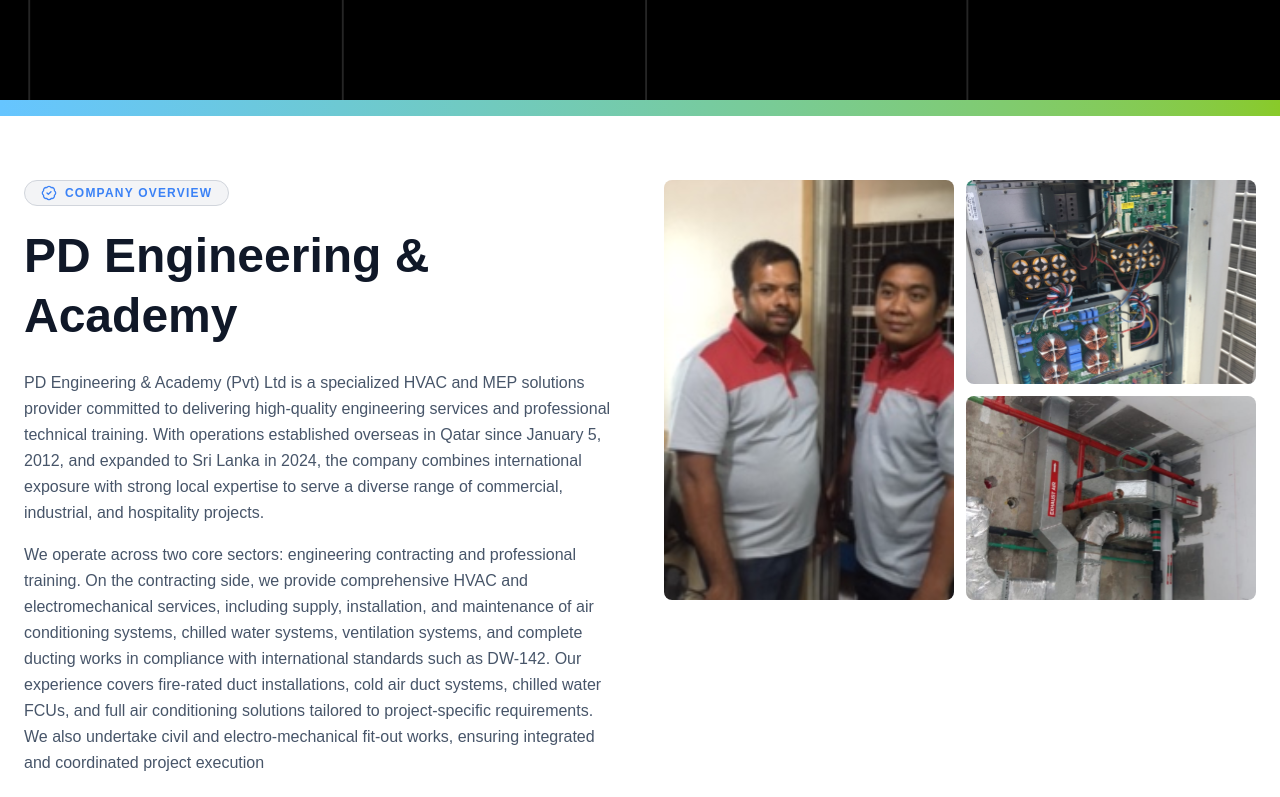
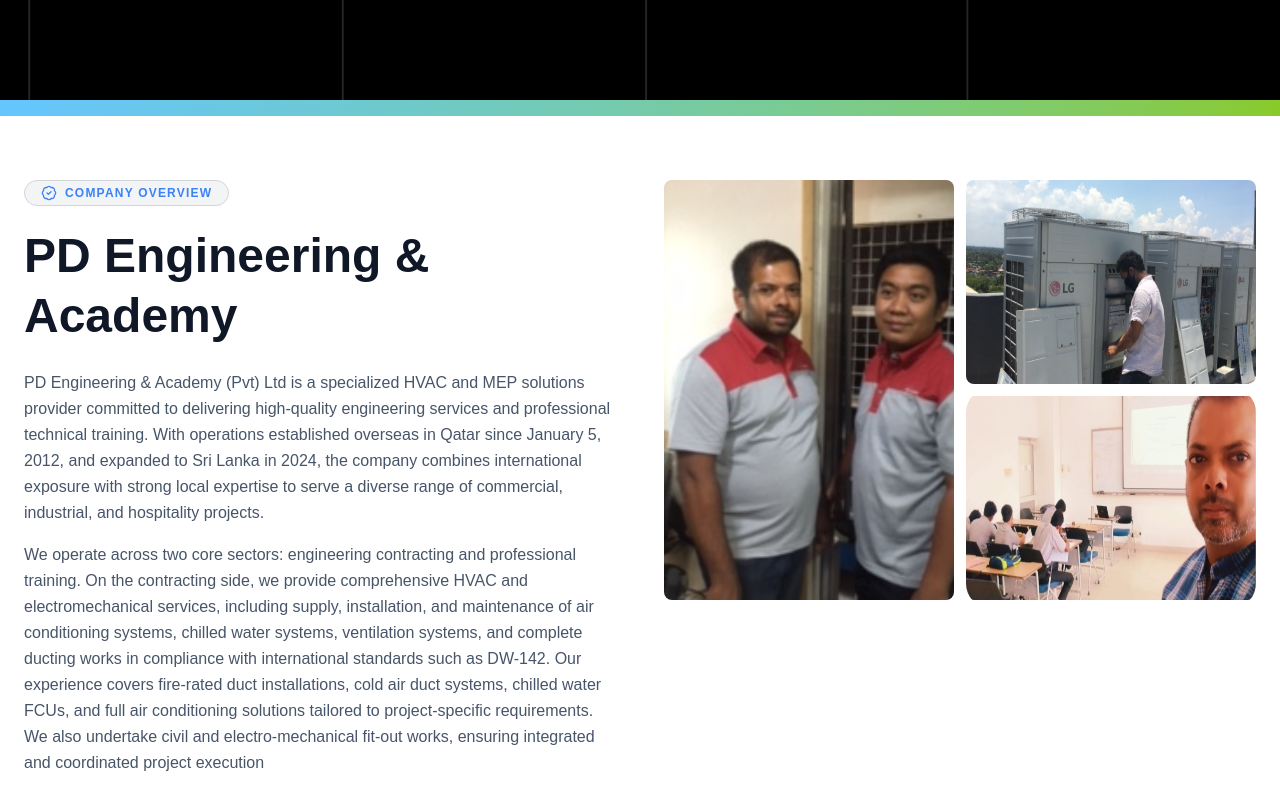
Before and after one commit to VerlixTech/VTW00089---PD-Engineering, a Next.js app: page /aboutUs in a window 1280 px wide. Shown: the part 534-1331 px from the top of the page. Built offline with nearby package versions, Linux system fonts and the light colour scheme.

Commit message:
bugfixing in company overview

```diff
--- a/app/aboutUs/companyOverview.tsx
+++ b/app/aboutUs/companyOverview.tsx
@@ -109,7 +109,7 @@
             <div className="flex flex-col gap-3 h-full">
               <div className="relative w-full flex-1 overflow-hidden rounded-lg">
                 <Image
-                  src="/Gallery02.svg"
+                  src="/About02.svg"
                   alt="AboutUsImg02"
                   fill
                   className="object-cover"
@@ -117,7 +117,7 @@
               </div>
               <div className="relative w-full flex-1 overflow-hidden rounded-lg">
                 <Image
-                  src="/Gallery04.svg"
+                  src="/About03.svg"
                   alt="AboutUsImg03"
                   fill
                   className="object-cover"
```
Also changed, not shown: public/About02.svg (added), public/About03.svg (added).
